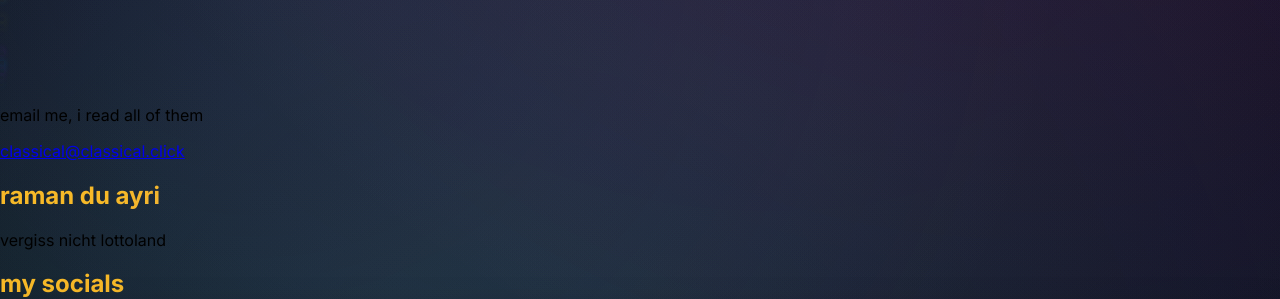
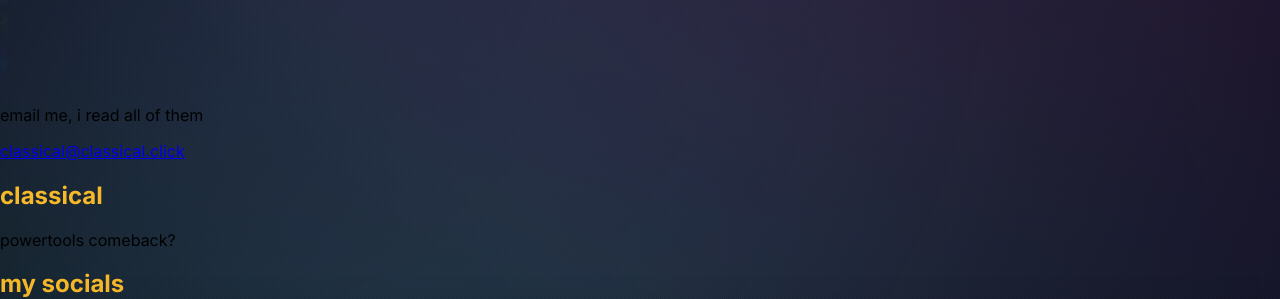
Before and after one commit to AdamMors11/verbose-octo-rotary-phone, a React (Vite) app in the folder client/: page / in a window 1280 px wide. Shown: the part 942-1241 px from the top of the page. Built offline with nearby package versions, Linux system fonts and the light colour scheme.

Commit message:
Update hero-section.tsx

```diff
--- a/client/src/components/hero-section.tsx
+++ b/client/src/components/hero-section.tsx
@@ -13,13 +13,13 @@ export default function HeroSection() {
       <div className={`text-center space-y-12 ${loaded ? 'page-load' : 'opacity-0'}`}>
         <div className="relative">
           <h1 className={`text-7xl md:text-9xl lg:text-[12rem] font-black gradient-text transition-all duration-1000 hover:scale-110 hover:rotate-1 ${loaded ? 'title-glow' : ''} relative z-10`}>
-            raman du ayri
+            classical
           </h1>
           <div className="absolute inset-0 bg-gradient-to-r from-transparent via-white/5 to-transparent blur-xl opacity-30 animate-pulse pointer-events-none"></div>
         </div>
         <div className="flex justify-center items-baseline space-x-3 mt-8">
           <p className="text-2xl md:text-3xl text-gray-200 font-light lowercase">
-            vergiss nicht lottoland
+            powertools comeback?
           </p>
           <div className="w-1.5 h-1.5 bg-gradient-to-r from-yellow-400 to-purple-500 rounded-full animate-pulse shadow-[0_0_10px_rgba(255,215,0,0.6)]"></div>
           <div className="w-1.5 h-1.5 bg-gradient-to-r from-purple-500 to-blue-400 rounded-full animate-pulse shadow-[0_0_10px_rgba(147,51,234,0.6)]" style={{animationDelay: '0.5s'}}></div>
```
